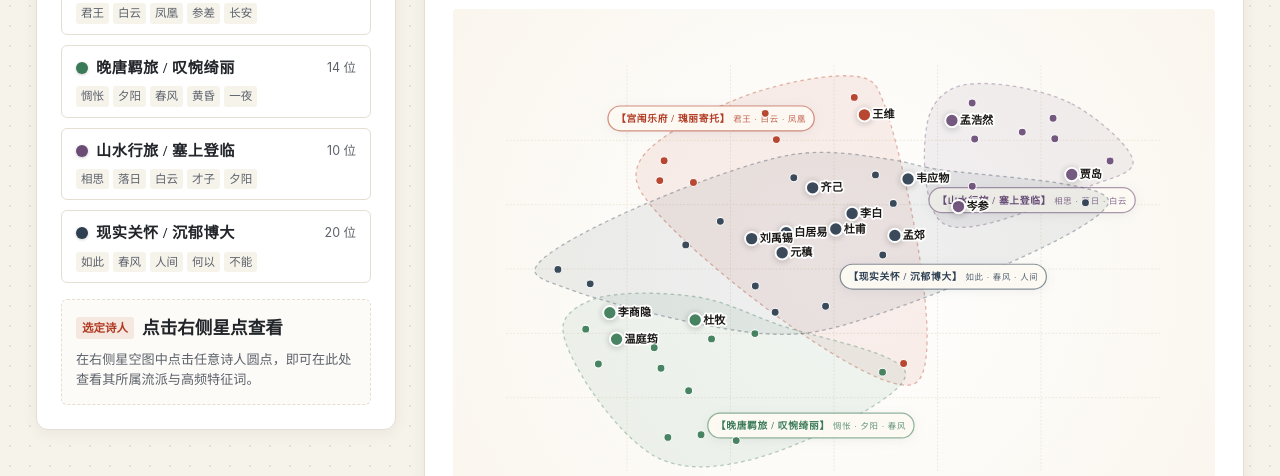
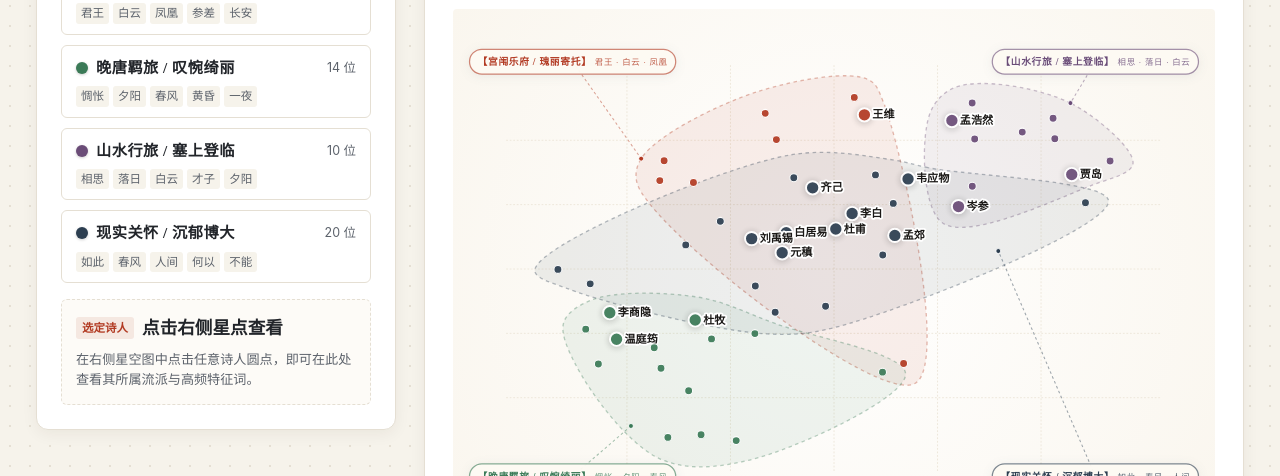
Before and after one commit to Shadowmistress233/lab-training-camp, a website built with Vite: page 01-tang-poetry-analysis/web/clusters.html in a window 1280 px wide. Shown: the part 324-800 px from the top of the page. Built offline with nearby package versions, Linux system fonts and the light colour scheme.

Commit message:
fix(clusters): implement solution 1 corner callout badges with leader lines

```diff
--- a/01-tang-poetry-analysis/web/css/style.css
+++ b/01-tang-poetry-analysis/web/css/style.css
@@ -981,10 +981,27 @@ body {
   pointer-events: none;
 }
 
-/* 流派领地外挂徽标卡片 (Boundary Capsule Badge) */
+/* 流派领地外围固定引线与锚点 (Leader Line & Anchor Dot) */
+.cluster-leader-line {
+  pointer-events: none;
+  transition: stroke-opacity 0.3s ease, stroke-width 0.3s ease;
+}
+
+.cluster-anchor-dot {
+  pointer-events: none;
+  transition: r 0.3s ease, fill-opacity 0.3s ease;
+}
+
+/* 流派领地外围角标卡片 (Corner Callout Badge) */
 .cluster-territory-badge {
-  pointer-events: none;
-  transition: transform 0.3s ease;
+  cursor: pointer;
+  pointer-events: all;
+  transition: transform 0.25s cubic-bezier(0.4, 0, 0.2, 1), filter 0.25s ease;
+}
+
+.cluster-territory-badge:hover {
+  transform: scale(1.04);
+  filter: drop-shadow(0 4px 12px rgba(44, 62, 80, 0.16));
 }
 
 .cluster-badge-box {
@@ -994,7 +1011,7 @@ body {
 .cluster-badge-text {
   font-family: var(--font-serif);
   user-select: none;
-  text-shadow: 0 1px 2px rgba(255, 255, 255, 0.8);
+  text-shadow: 0 1px 2px rgba(255, 255, 255, 0.85);
 }
 
 
--- a/01-tang-poetry-analysis/web/js/clusters.js
+++ b/01-tang-poetry-analysis/web/js/clusters.js
@@ -99,6 +99,30 @@
   }
 
   /**
+   * 切换/过滤特定流派
+   */
+  function toggleCluster(clusterId) {
+    if (activeClusterId === clusterId) {
+      activeClusterId = null;
+      currentClusterFilterEl.textContent = '全部流派';
+      currentClusterFilterEl.style.backgroundColor = 'rgba(178, 58, 34, 0.08)';
+      currentClusterFilterEl.style.color = '#b23a22';
+      document.querySelectorAll('.cluster-legend-card').forEach(c => c.classList.remove('active'));
+    } else {
+      activeClusterId = clusterId;
+      const cluster = dataset.clusters.find(c => c.id === clusterId);
+      currentClusterFilterEl.textContent = `筛选: ${cluster.name}`;
+      currentClusterFilterEl.style.backgroundColor = cluster.color;
+      currentClusterFilterEl.style.color = '#ffffff';
+      document.querySelectorAll('.cluster-legend-card').forEach(c => c.classList.remove('active'));
+      const activeCard = document.querySelector(`.cluster-legend-card[data-id="${clusterId}"]`);
+      if (activeCard) activeCard.classList.add('active');
+    }
+
+    updateScatterDisplay();
+  }
+
+  /**
    * 渲染左侧流派图例
    */
   function renderClusterLegend() {
@@ -123,22 +147,7 @@
       `;
 
       card.addEventListener('click', () => {
-        if (activeClusterId === cluster.id) {
-          activeClusterId = null;
-          currentClusterFilterEl.textContent = '全部流派';
-          currentClusterFilterEl.style.backgroundColor = 'rgba(178, 58, 34, 0.08)';
-          currentClusterFilterEl.style.color = '#b23a22';
-          document.querySelectorAll('.cluster-legend-card').forEach(c => c.classList.remove('active'));
-        } else {
-          activeClusterId = cluster.id;
-          currentClusterFilterEl.textContent = `筛选: ${cluster.name}`;
-          currentClusterFilterEl.style.backgroundColor = cluster.color;
-          currentClusterFilterEl.style.color = '#ffffff';
-          document.querySelectorAll('.cluster-legend-card').forEach(c => c.classList.remove('active'));
-          card.classList.add('active');
-        }
-
-        updateScatterDisplay();
+        toggleCluster(cluster.id);
       });
 
       clusterLegendListEl.appendChild(card);
@@ -265,47 +274,63 @@
         .attr('stroke-width', 1.5)
         .attr('stroke-dasharray', '4 4');
 
-      // 2. 沿凸包周长寻找离所有散点最开阔、无任何遮挡的黄金外缘标牌锚点 (Optimal Void Anchor)
-      const allPoetPoints = dataset.poets.map(p => [xScale(p.x), yScale(p.y)]);
+      // 2. 解法1：四角外围固定图签坐标与凸包最近锚点计算 (Corner Slots & Leader Line)
+      // 西北 (Cluster 0), 东北 (Cluster 2), 西南 (Cluster 1), 东南 (Cluster 3)
+      const CORNER_SLOTS = {
+        0: [135, 36],   // 宫闱乐府 (西北外围开阔区)
+        2: [725, 36],   // 山水行旅 (东北外围开阔区)
+        1: [135, 504],  // 晚唐羁旅 (西南外围开阔区)
+        3: [725, 504]   // 现实关怀 (东南外围开阔区)
+      };
+
+      const [bx, by] = CORNER_SLOTS[cluster.id] || [cx, cy];
+
+      // 在凸包边缘寻找距离四角徽标最近的锚点 (Nearest Hull Anchor)
       let bestAnchor = paddedHull[0];
-      let maxClearance = -1;
+      let minDistance = Infinity;
 
       for (let i = 0; i < paddedHull.length; i++) {
         const p1 = paddedHull[i];
         const p2 = paddedHull[(i + 1) % paddedHull.length];
-        for (let t = 0; t <= 1; t += 0.2) {
+        for (let t = 0; t <= 1; t += 0.05) {
           const sx = p1[0] * (1 - t) + p2[0] * t;
           const sy = p1[1] * (1 - t) + p2[1] * t;
-
-          // 保持在可视画布安全边界内
-          if (sx < MARGIN.left + 80 || sx > WIDTH - MARGIN.right - 80 || sy < MARGIN.top + 20 || sy > HEIGHT - MARGIN.bottom - 20) {
-            continue;
-          }
-
-          let minDist = Infinity;
-          for (let k = 0; k < allPoetPoints.length; k++) {
-            const dx = allPoetPoints[k][0] - sx;
-            const dy = allPoetPoints[k][1] - sy;
-            const d = Math.sqrt(dx * dx + dy * dy);
-            if (d < minDist) minDist = d;
-          }
-
-          if (minDist > maxClearance) {
-            maxClearance = minDist;
+          const d = Math.hypot(sx - bx, sy - by);
+          if (d < minDistance) {
+            minDistance = d;
             bestAnchor = [sx, sy];
           }
         }
       }
 
-      if (maxClearance === -1) {
-        const minY = d3.min(paddedHull, d => d[1]);
-        bestAnchor = [cx, Math.max(minY - 12, MARGIN.top + 20)];
-      }
+      // 3. 绘制优雅的虚线引线 (Leader Line from Corner Badge to Hull Anchor)
+      clusterHullG.append('line')
+        .attr('class', 'cluster-leader-line')
+        .attr('x1', bx)
+        .attr('y1', by)
+        .attr('x2', bestAnchor[0])
+        .attr('y2', bestAnchor[1])
+        .attr('stroke', cluster.color)
+        .attr('stroke-width', 1.2)
+        .attr('stroke-opacity', 0.45)
+        .attr('stroke-dasharray', '3 3');
 
-      // 3. 在外缘开阔处绘制工业级古风流派徽标卡 (Top/Edge Boundary Badge)
+      // 4. 绘制凸包边缘锚点微圆 (Anchor Dot on Hull)
+      clusterHullG.append('circle')
+        .attr('class', 'cluster-anchor-dot')
+        .attr('cx', bestAnchor[0])
+        .attr('cy', bestAnchor[1])
+        .attr('r', 2.8)
+        .attr('fill', cluster.color)
+        .attr('stroke', '#ffffff')
+        .attr('stroke-width', 1);
+
+      // 5. 绘制外围角标卡片 (Corner Callout Badge)
       const badgeG = clusterHullG.append('g')
         .attr('class', 'cluster-territory-badge')
-        .attr('transform', `translate(${bestAnchor[0]}, ${bestAnchor[1]})`);
+        .attr('transform', `translate(${bx}, ${by})`)
+        .style('cursor', 'pointer')
+        .on('click', () => toggleCluster(cluster.id));
 
       // 徽标背景卡片 (宣纸底色 + 流派主题色细线描边 + 柔和投影)
       const badgeBox = badgeG.append('rect')
@@ -314,10 +339,10 @@
         .attr('height', 28)
         .attr('rx', 14)
         .attr('fill', '#fdfaf3')
-        .attr('fill-opacity', 0.94)
+        .attr('fill-opacity', 0.95)
         .attr('stroke', cluster.color)
         .attr('stroke-width', 1.4)
-        .attr('stroke-opacity', 0.55)
+        .attr('stroke-opacity', 0.6)
         .style('filter', 'drop-shadow(0 2px 6px rgba(44, 62, 80, 0.08))');
 
       // 徽标文字: 流派名 + 核心关键词
@@ -426,7 +451,7 @@
         }
       });
 
-    // 更新领地气泡与徽标的高亮
+    // 更新领地气泡、引线与徽标的高亮
     hullGroup.selectAll('.cluster-hull-container')
       .each(function (c) {
         const isCurrent = activeClusterId === null || activeClusterId === c.id;
@@ -435,9 +460,14 @@
         container.select('.cluster-hull-path')
           .attr('fill-opacity', activeClusterId === c.id ? 0.16 : 0.08)
           .attr('stroke-width', activeClusterId === c.id ? 2.5 : 1.5);
+        container.select('.cluster-leader-line')
+          .attr('stroke-width', activeClusterId === c.id ? 1.8 : 1.2)
+          .attr('stroke-opacity', activeClusterId === c.id ? 0.8 : 0.45);
+        container.select('.cluster-anchor-dot')
+          .attr('r', activeClusterId === c.id ? 3.8 : 2.8);
         container.select('.cluster-badge-box')
           .attr('stroke-width', activeClusterId === c.id ? 2.0 : 1.4)
-          .attr('stroke-opacity', activeClusterId === c.id ? 0.9 : 0.55);
+          .attr('stroke-opacity', activeClusterId === c.id ? 0.9 : 0.6);
       });
 
   }
```
